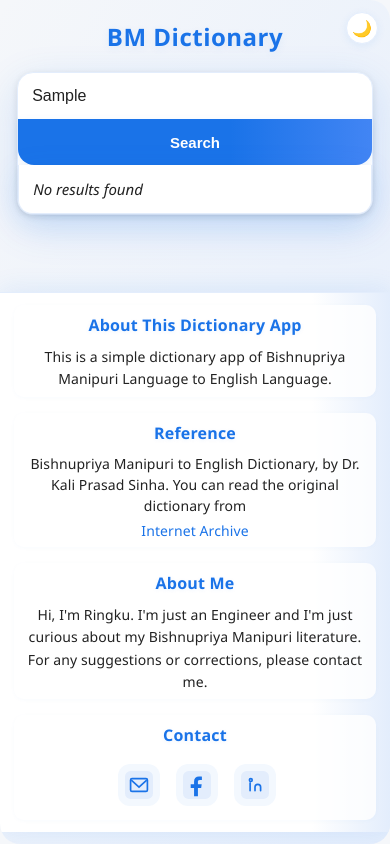
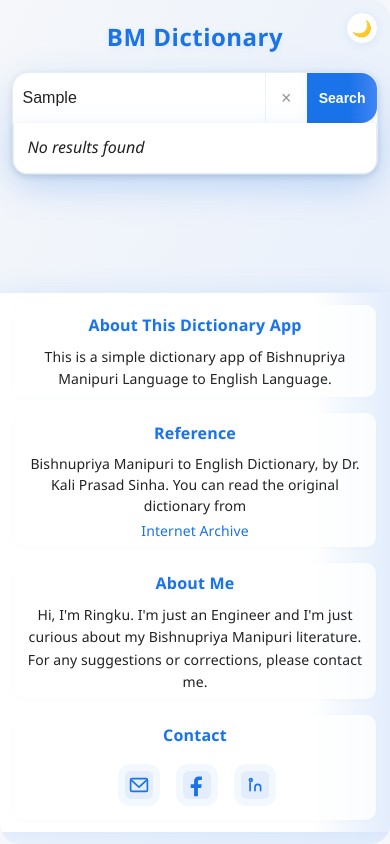
Before and after one commit to ringku1/Bishnupriya-Manipuri-Language-Dictionary, a React (Vite) app: page / in a window 390 px wide. Both pictures are taken after typing "Sample" into the empty fields and a click on the button "Search". Built offline with nearby package versions, Linux system fonts and the light colour scheme.

Commit message:
Enhance SearchBar with clear input functionality and responsive layout adjustments

```diff
--- a/src/SearchBar.css
+++ b/src/SearchBar.css
@@ -31,6 +31,14 @@
   border-radius: 16px;
 }
 
+/* Search Row - Add flex layout for input, clear button, and search button */
+.search-row {
+  display: flex;
+  align-items: stretch;
+  width: 100%;
+  height: 50px;
+}
+
 /* Input */
 .search-input {
   flex: 1;
@@ -40,10 +48,9 @@
   outline: none;
   background: transparent;
   color: var(--color-text, #222);
-  border-radius: 0;
+  border-radius: 16px 0 0 16px;
   transition: box-shadow 0.2s, background 0.2s, color 0.2s;
   box-shadow: none;
-  border-radius: 16px 0 0 16px;
   min-width: 0; /* Allow input to shrink on small screens */
 }
 
@@ -67,7 +74,7 @@
   color: #fff;
   font-weight: 700;
   border: none;
-  border-radius: 0 10px 10px 0;
+  border-radius: 0 16px 16px 0;
   cursor: pointer;
   transition: background 0.3s, transform 0.18s cubic-bezier(0.4, 1.4, 0.6, 1);
   font-size: 16px;
@@ -91,6 +98,93 @@
 [data-theme="dark"] .search-button:hover {
   background-color: #8ab4f8;
   color: #181c24;
+}
+
+/* Clear Button */
+.clear-button {
+  height: 50px;
+  width: 42px;
+  background: transparent;
+  color: #666;
+  border: none;
+  border-left: 1px solid #e3edfc;
+  cursor: pointer;
+  font-size: 18px;
+  font-weight: 400;
+  display: flex;
+  align-items: center;
+  justify-content: center;
+  transition: all 0.2s cubic-bezier(0.4, 1.4, 0.6, 1);
+  border-radius: 0;
+  outline: none;
+  position: relative;
+  z-index: 1;
+  opacity: 0.7;
+  /* Better touch target for mobile */
+  min-height: 44px;
+  min-width: 44px;
+  -webkit-touch-callout: none;
+  -webkit-user-select: none;
+  user-select: none;
+  /* Enhanced for better visibility */
+  flex-shrink: 0;
+  /* Smooth entry animation */
+  animation: slideInRight 0.2s ease-out;
+}
+
+/* Clear button entry animation */
+@keyframes slideInRight {
+  from {
+    opacity: 0;
+    transform: translateX(10px);
+  }
+  to {
+    opacity: 0.7;
+    transform: translateX(0);
+  }
+}
+
+.clear-button:hover {
+  background: #f0f4ff;
+  color: #d73a49;
+  transform: scale(1.15);
+  opacity: 1;
+  border-color: rgba(26, 115, 232, 0.2);
+}
+
+.clear-button:active {
+  transform: scale(0.9);
+  background: #e3edfc;
+}
+
+.clear-button:focus {
+  background: #f0f4ff;
+  opacity: 1;
+  box-shadow: 0 0 0 2px rgba(26, 115, 232, 0.3);
+  border-color: rgba(26, 115, 232, 0.4);
+  outline: none;
+}
+
+[data-theme="dark"] .clear-button {
+  color: #aaa;
+  border-left: 1px solid #2a3442;
+}
+
+[data-theme="dark"] .clear-button:hover {
+  background: #232a36;
+  color: #ff6b6b;
+  opacity: 1;
+}
+
+[data-theme="dark"] .clear-button:active {
+  background: #1a202b;
+}
+
+[data-theme="dark"] .clear-button:focus {
+  background: #232a36;
+  box-shadow: 0 0 0 2px rgba(138, 180, 248, 0.3);
+  border-color: rgba(138, 180, 248, 0.4);
+  outline: none;
 }
 
 /* Suggestions List */
@@ -300,68 +394,48 @@
 /* Responsive Styles */
 @media (max-width: 768px) {
   .search-container {
-    max-width: 90%;
+    max-width: 95%;
     margin: 0 auto 24px auto;
   }
 
   .search-row {
-    flex-direction: column;
+    flex-direction: row; /* Keep horizontal layout for clear button */
     align-items: stretch;
+    flex-wrap: wrap;
   }
 
   .search-input {
-    border-radius: 16px 16px 0 0;
-    padding: 16px;
-    font-size: 16px; /* Slightly larger for mobile */
+    flex: 1;
+    border-radius: 16px 0 0 16px;
+    padding: 14px 12px;
+    font-size: 16px;
+    min-width: 0;
+  }
+
+  .clear-button {
+    width: 46px;
+    height: 50px;
+    font-size: 20px;
+    min-width: 46px;
   }
 
   .search-button {
-    border-radius: 0 0 16px 16px;
-    height: 48px;
-    width: 100%;
+    border-radius: 0 16px 16px 0;
+    height: 50px;
+    padding: 12px 16px;
+    font-size: 15px;
+    min-width: 80px;
   }
 
   .suggestions-list {
-    max-height: 300px; /* Slightly smaller max-height on mobile */
-  }
-
-  .suggestions-list li {
-    padding: 14px 16px;
-    flex-direction: column;
-    align-items: flex-start;
-  }
-
-  .suggestion-pos {
-    margin-left: 0;
-    margin-top: 6px;
-    align-self: flex-start;
-  }
-}
-
-@media (max-width: 480px) {
-  .search-container {
-    max-width: 95%;
-    border-radius: 12px;
-  }
-
-  .search-input {
-    padding: 14px;
-    font-size: 16px; /* iOS friendly size */
-  }
-
-  .search-button {
-    height: 46px;
-    font-size: 15px;
-    padding: 12px 16px;
-  }
-
-  .suggestions-list {
-    max-height: 250px;
+    max-height: 300px;
   }
 
   .suggestions-list li {
     padding: 12px 14px;
-    font-size: 15px;
+    flex-direction: column;
+    align-items: flex-start;
+    gap: 4px;
   }
 
   .suggestion-word {
@@ -370,6 +444,48 @@
 
   .suggestion-pos {
     font-size: 12px;
+    margin-left: 0;
+    align-self: flex-start;
+  }
+}
+
+/* Extra small mobile devices */
+@media (max-width: 480px) {
+  .search-container {
+    max-width: 98%;
+    margin: 0 auto 20px auto;
+  }
+
+  .search-input {
+    padding: 12px 10px;
+    font-size: 16px;
+  }
+
+  .clear-button {
+    width: 42px;
+    height: 50px;
+    font-size: 18px;
+    border-left: 1px solid #e3edfc;
+    min-width: 42px;
+  }
+
+  .search-button {
+    padding: 12px 12px;
+    font-size: 14px;
+    min-width: 70px;
+  }
+
+  .suggestions-list {
+    max-height: 250px;
+  }
+
+  .suggestion-word {
+    font-size: 14px;
+  }
+
+  .suggestion-pos {
+    font-size: 11px;
+    padding: 1px 6px;
   }
 }
 
@@ -399,6 +515,22 @@
   }
 }
 
+/* High resolution displays (1440p+) */
+@media (min-width: 1440px) {
+  .clear-button {
+    width: 44px;
+    font-size: 19px;
+  }
+}
+
+/* Ultra-wide and 4K displays */
+@media (min-width: 1920px) {
+  .clear-button {
+    width: 46px;
+    font-size: 20px;
+  }
+}
+
 /* Improve touch targets for mobile */
 @media (hover: none) and (pointer: coarse) {
   .suggestions-list li {
@@ -408,4 +540,12 @@
   .search-button {
     padding: 16px 22px; /* Larger touch target */
   }
+
+  .clear-button {
+    width: 48px;
+    min-width: 48px;
+    font-size: 21px;
+    /* Enhanced touch feedback */
+    -webkit-tap-highlight-color: rgba(26, 115, 232, 0.1);
+  }
 }
--- a/src/SearchBar.jsx
+++ b/src/SearchBar.jsx
@@ -1459,8 +1459,30 @@ const SearchBar = forwardRef(({ onSelectWord }, ref) => {
     onSelectWord(wordObj);
   };
 
+  // Clear input function - moved here for reusability
+  const clearInput = () => {
+    setInputValue("");
+    setSuggestions([]);
+    setShowSuggestions(false);
+    setActiveIdx(-1);
+    // Focus back on input after clearing
+    if (inputRef.current) {
+      inputRef.current.focus();
+    }
+  };
+
   // Handle Enter, ArrowUp, ArrowDown, Escape
   const handleKeyDown = (e) => {
+    // Handle Delete/Backspace to clear when Ctrl/Cmd is held
+    if (
+      (e.ctrlKey || e.metaKey) &&
+      (e.key === "Backspace" || e.key === "Delete")
+    ) {
+      e.preventDefault();
+      clearInput();
+      return;
+    }
+
     if (e.key === "ArrowDown") {
       e.preventDefault();
       if (!showSuggestions) setShowSuggestions(true);
@@ -1530,6 +1552,7 @@ const SearchBar = forwardRef(({ onSelectWord }, ref) => {
         <input
           ref={inputRef}
           type="text"
+          placeholder='Type "ককসি" or "Kaksi"'
           value={inputValue}
           onChange={handleChange}
           onKeyDown={handleKeyDown}
@@ -1541,9 +1564,28 @@ const SearchBar = forwardRef(({ onSelectWord }, ref) => {
             activeIdx >= 0 ? `suggestion-${activeIdx}` : undefined
           }
           autoComplete="off"
-          placeholder='Type "ককসি" or "Kaksi"'
           title="Press Ctrl+K (or Cmd+K on Mac) to focus this search box"
         />
+        {inputValue && (
+          <button
+            className="clear-button"
+            onClick={() => {
+              setInputValue("");
+              setSuggestions([]);
+              setShowSuggestions(false);
+              setActiveIdx(-1);
+              // Focus back on input after clearing
+              if (inputRef.current) {
+                inputRef.current.focus();
+              }
+            }}
+            disabled={loading}
+            title="Clear search (Escape to close suggestions)"
+            aria-label="Clear search input"
+          >
+            ×
+          </button>
+        )}
         <button
           className="search-button"
           onClick={() => {
```
